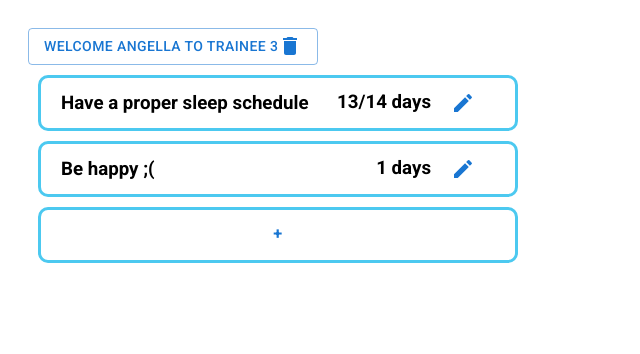
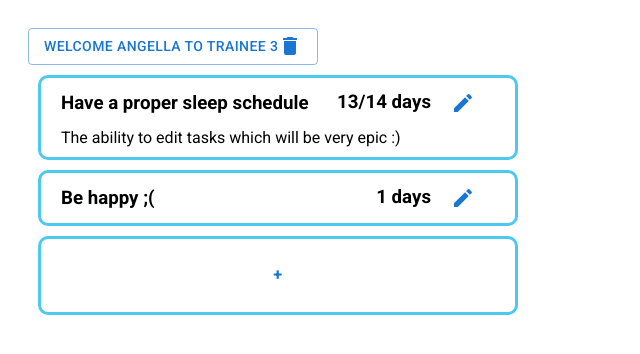
Before and after one commit to Rayahhhmed/streaks, a React (Create React App) app: page / in a window 1280 px wide. Both pictures are taken after a click on the button 463 px from the left and 102 px from the top of the page. Shown: the top 354 px of the page, without its empty margins (0-640 px from the left). Built offline with nearby package versions, Linux system fonts and the light colour scheme.

Commit message:
The edit button now works and shows a new div. The editing feature is still yet to be implemented

```diff
--- a/src/components/AddHabitButton.js
+++ b/src/components/AddHabitButton.js
@@ -4,7 +4,7 @@ import React from 'react'
 const AddHabitButton = ({ onAdd }) => {
   return (
     <div className="addHabitButton">
-      <Button onClick={onAdd} fullWidth style={{ height: 50, borderRadius: 8 }}>
+      <Button onClick={onAdd} fullWidth style={{ borderRadius: 8 }}>
         <h3>
           +
         </h3>
--- /dev/null
+++ b/src/components/EditHabit.js
@@ -0,0 +1,11 @@
+import React from 'react'
+
+const EditHabit = () => {
+  return (
+    <div className='editHabit'>
+        The ability to edit tasks which will be very epic :)
+    </div>
+  )
+}
+
+export default EditHabit
--- a/src/components/Habit.js
+++ b/src/components/Habit.js
@@ -1,9 +1,16 @@
-import { Checkbox } from "@mui/material";
+import { useState } from 'react';
 import EditIcon from '@mui/icons-material/Edit';
 import { Button } from "@mui/material";
+import EditHabit from './EditHabit';
 
 export default function Habit({ habit }) {
+  const [showEdit, setShowEdit] = useState(false)
+  const toggleEdit = () => {
+    setShowEdit(!showEdit);
+  }
+
   return (
+    <div className='habitBox'>
       <div className='habit'>
         <h3>
           {habit.text}
@@ -13,10 +20,13 @@ export default function Habit({ habit }) {
           {/* Ternary operator: only display targetStreak if it exists */}
           {habit.targetStreak ? `/${habit.targetStreak} ` : ' '}
           days
-        <Button>
+          <Button onClick={toggleEdit}>
             <EditIcon />
           </Button>
         </h3>
       </div>
+
+      {showEdit && <EditHabit />}
+    </div>
   )
 }
--- a/src/components/Habits.js
+++ b/src/components/Habits.js
@@ -1,4 +1,3 @@
-import { Button } from '@mui/material'
 import Habit from './Habit'
 import AddHabitButton from './AddHabitButton'
 
@@ -6,9 +5,9 @@ const Habits = ({ habits, onAdd }) => {
   return (
     <div>
       {habits.map((habit) => (
-        <Habit habit={habit}/>
+        <Habit habit={habit} key={habit.id} />
       ))}
-      <AddHabitButton onAdd={onAdd}/>
+      <AddHabitButton onAdd={onAdd} />
     </div>
   )
 }
--- a/src/index.css
+++ b/src/index.css
@@ -10,19 +10,35 @@ body {
   padding: 20px;
 }
 
+.habitBox {
+  /* Each habit box is a flexbox */
+  /* display: flex; */
+  /* Vertically center the text and the checkbox */
+  /* align-items: center; */
+  /* Have space between the habit text and the streak text */
+  /* justify-content: space-between; */
+  margin: 10px;
+  padding: 0 20px;
+  border-style: solid;
+  border-color: #4CC9F0;
+  border-radius: 10px;
+  /* height: 50px; */
+}
+
 .habit {
-  /* Each habit box is a flexbox */
+  display: flex;
+  align-items: center;
+  justify-content: space-between;
+  height: 50px;
+}
+
+.editHabit {
   display: flex;
   /* Vertically center the text and the checkbox */
   align-items: center;
   /* Have space between the habit text and the streak text */
   justify-content: space-between;
-  margin: 10px;
-  padding: 0 20px;
-  border-style: solid;
-  border-color: #4CC9F0;
-  border-radius: 10px;
-  height: 50px;
+  padding: 0 0 10px 0;
 }
 
 .addHabitButton {
@@ -30,5 +46,5 @@ body {
   border-style: solid;
   border-color: #4CC9F0;
   border-radius: 10px;
-  height: 50px;
+  /* height: 50px; */
 }
```
Lines whose indentation alone changed are shown as unchanged.
